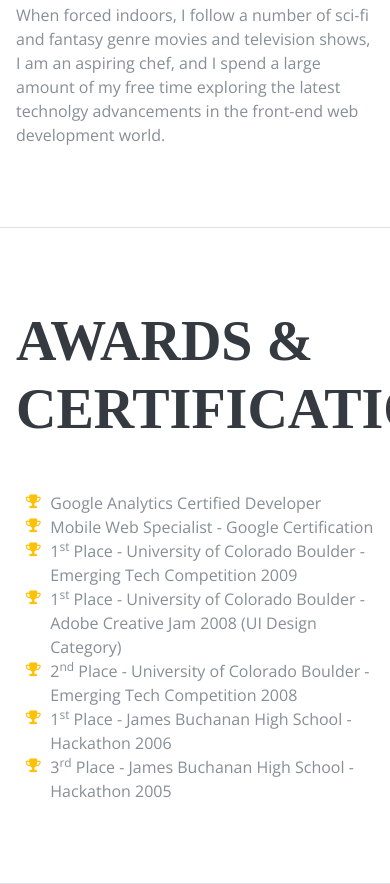
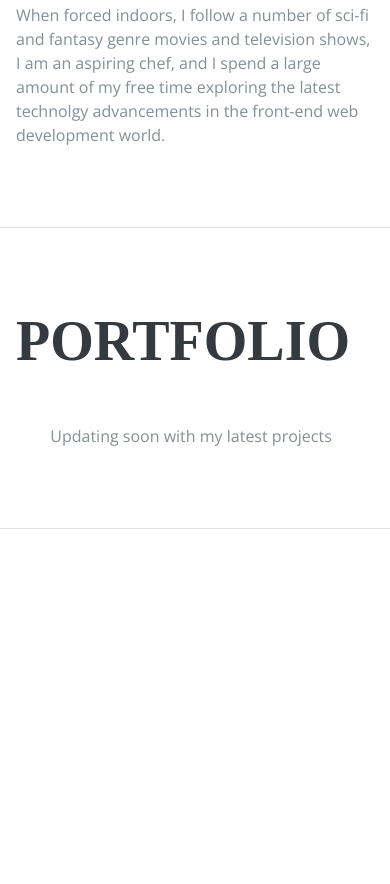
Before and after one commit to Chris-N/chris-n.github.io, a plain HTML site: page index.html in a window 390 px wide. Shown: the part 4038-4922 px from the top of the page. After the commit the page ends 4567 px from the top, so only its background shows below. Drawn offline with nearby package versions, Linux system fonts and the light colour scheme; a web font is replaced by a local one.

Commit message:
Replace awards with portfolio

```diff
--- a/index.html
+++ b/index.html
@@ -55,7 +55,7 @@
             <a class="nav-link js-scroll-trigger" href="#interests">Interests</a>
           </li>
           <li class="nav-item">
-            <a class="nav-link js-scroll-trigger" href="#awards">Awards</a>
+            <a class="nav-link js-scroll-trigger" href="#portfolio">Portfolio</a>
           </li>
         </ul>
       </div>
@@ -258,37 +258,12 @@
         </div>
       </section>
 
-      <section class="resume-section p-3 p-lg-5 d-flex flex-column" id="awards">
+      <section class="resume-section p-3 p-lg-5 d-flex flex-column" id="portfolio">
         <div class="my-auto">
-          <h2 class="mb-5">Awards &amp; Certifications</h2>
+          <h2 class="mb-5">Portfolio</h2>
           <ul class="fa-ul mb-0">
             <li>
-              <i class="fa-li fa fa-trophy text-warning"></i>
-              Google Analytics Certified Developer</li>
-            <li>
-              <i class="fa-li fa fa-trophy text-warning"></i>
-              Mobile Web Specialist - Google Certification</li>
-            <li>
-              <i class="fa-li fa fa-trophy text-warning"></i>
-              1<sup>st</sup>
-              Place - University of Colorado Boulder - Emerging Tech Competition 2009</li>
-            <li>
-              <i class="fa-li fa fa-trophy text-warning"></i>
-              1<sup>st</sup>
-              Place - University of Colorado Boulder - Adobe Creative Jam 2008 (UI Design Category)</li>
-            <li>
-              <i class="fa-li fa fa-trophy text-warning"></i>
-              2<sup>nd</sup>
-              Place - University of Colorado Boulder - Emerging Tech Competition 2008</li>
-            <li>
-            <li>
-              <i class="fa-li fa fa-trophy text-warning"></i>
-              1<sup>st</sup>
-              Place - James Buchanan High School - Hackathon 2006</li>
-            <li>
-              <i class="fa-li fa fa-trophy text-warning"></i>
-              3<sup>rd</sup>
-              Place - James Buchanan High School - Hackathon 2005</li>
+              Updating soon with my latest projects</li>
           </ul>
         </div>
       </section>
```
